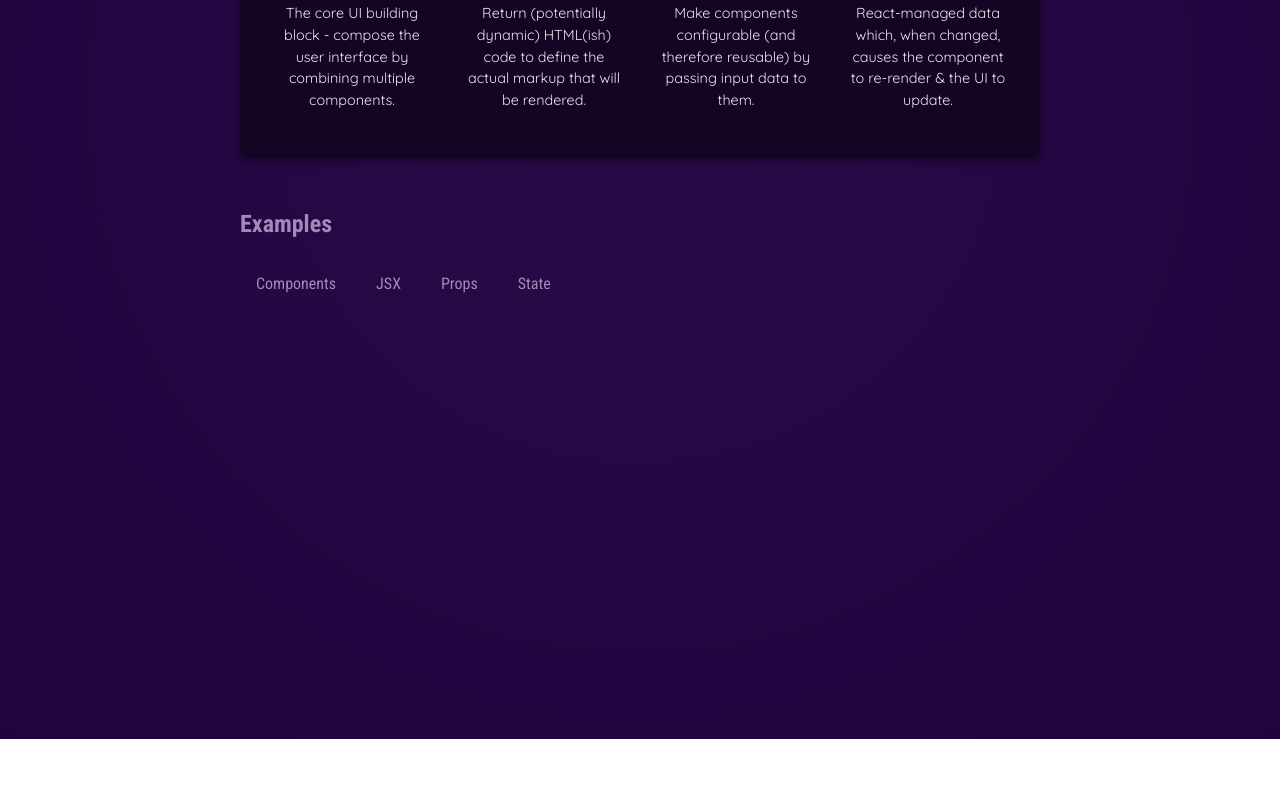
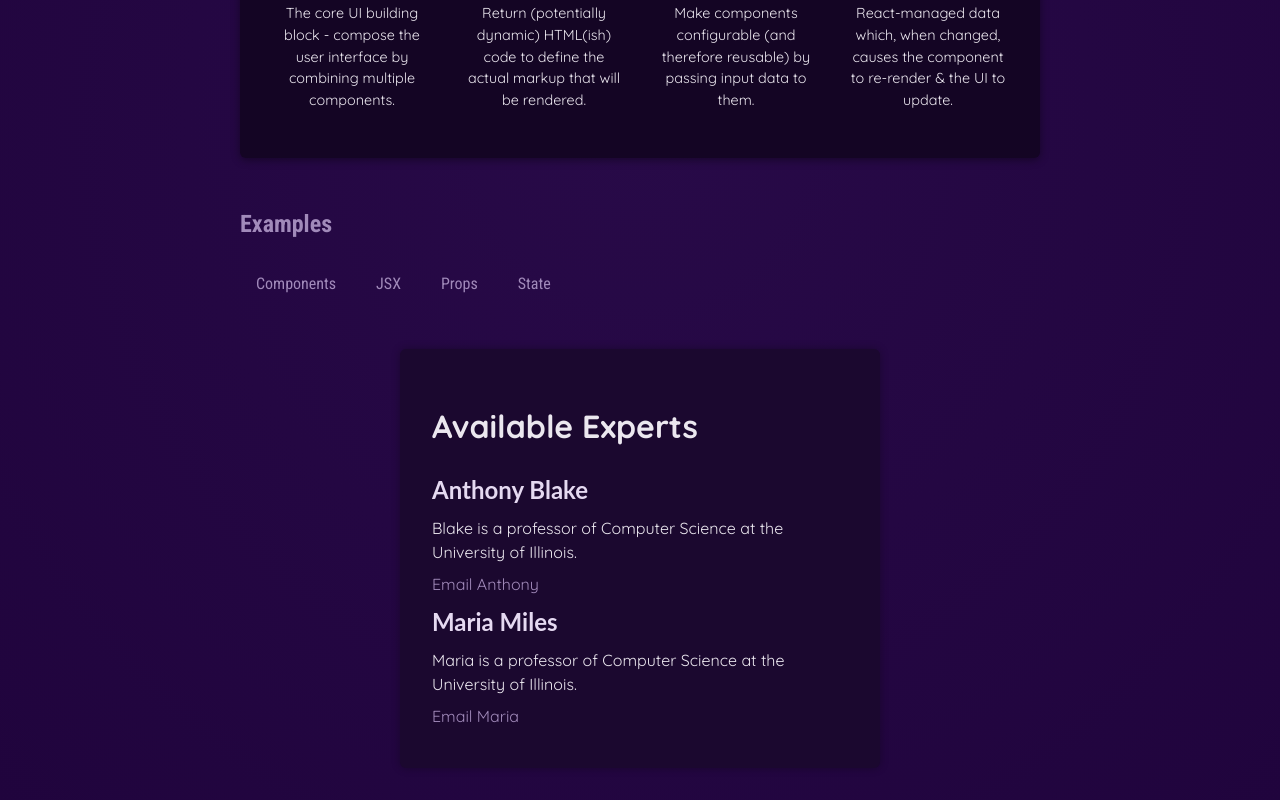
Before and after one commit to RadwaAhmed4869/ReactPractice, a JavaScript app: page / in a window 1280 px wide. Shown: the part 541-1341 px from the top of the page. Before the commit the page ends 1280 px from the top, so only its background shows below. Built offline with nearby package versions, Linux system fonts and the light colour scheme.

Commit message:
coding exercise 6
component composition

```diff
--- a/src/App.js
+++ b/src/App.js
@@ -1,6 +1,7 @@
-import Header from "./Components/Header"
-import CoreConcept from "./Components/CoreConcept"
+import Header from "./Components/Header";
+import CoreConcept from "./Components/CoreConcept";
 import TabButton from "./Components/TabButton";
+import Card from "./Components/Card";
 
 import { CORE_CONCEPTS } from "./data";
 
@@ -32,6 +33,28 @@ function App() {
           </menu>
         </section>
       </main>
+      <div id="app" class="card">
+        <h1>Available Experts</h1>
+        <Card name="Anthony Blake">
+          <p>
+            Blake is a professor of Computer Science at the University of
+            Illinois.
+          </p>
+          <p>
+            <a href="mailto:blake@example.com">Email Anthony</a>
+          </p>
+        </Card>
+
+        <Card name="Maria Miles">
+          <p>
+            Maria is a professor of Computer Science at the University of
+            Illinois.
+          </p>
+          <p>
+            <a href="mailto:blake@example.com">Email Maria</a>
+          </p>
+        </Card>
+      </div>
     </div>
   );
 }
--- /dev/null
+++ b/src/Components/Card.js
@@ -0,0 +1,8 @@
+export default function Card(props) {
+  return (
+    <div>
+      <h2>{props.name}</h2>
+      {props.children}
+    </div>
+  );
+}
--- a/src/index.css
+++ b/src/index.css
@@ -84,3 +84,35 @@ main h2 {
 #tab-content code {
   font-size: 1rem;
 }
+
+@import url('https://fonts.googleapis.com/css2?family=Raleway:wght@400;700&family=Lato:wght@400;700&display=swap');
+
+* {
+  box-sizing: border-box;
+}
+
+.card {
+  margin: 2rem auto;
+  padding: 2rem;
+  max-width: 30rem;
+  border-radius: 6px;
+  background: #1b082f;
+  box-shadow: 0 0 8px rgba(0,0,0,0.3);
+}
+
+.card h2 {
+  margin: 0;
+  font-family: 'Lato', sans-serif;
+  font-weight: bold;
+  font-size: 1.5rem;
+  color: #e5d9f1;
+}
+
+.card p {
+  margin: 0.5rem 0;
+}
+
+.card a {
+  color: #a18aba;
+  text-decoration: none;
+}
```
